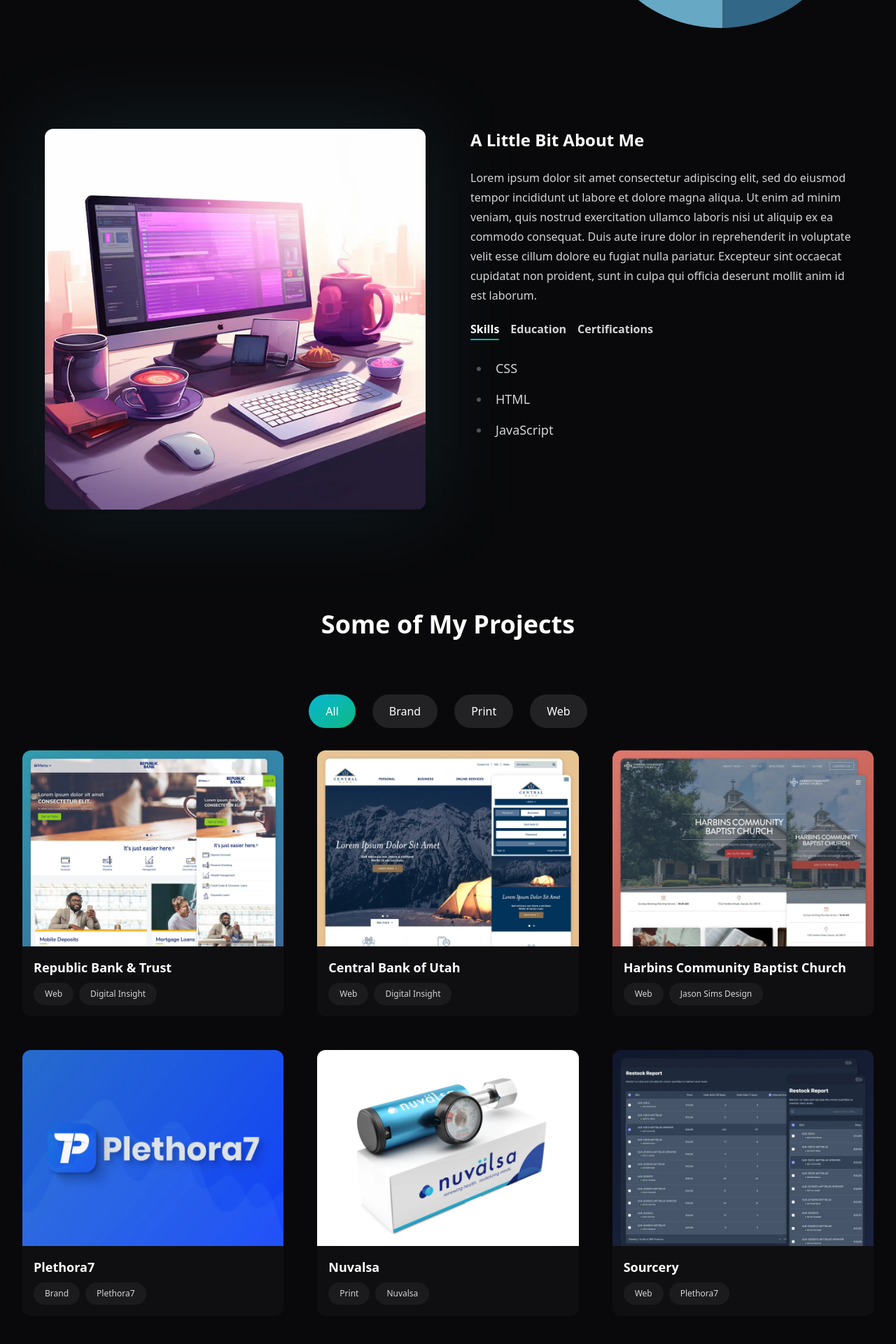
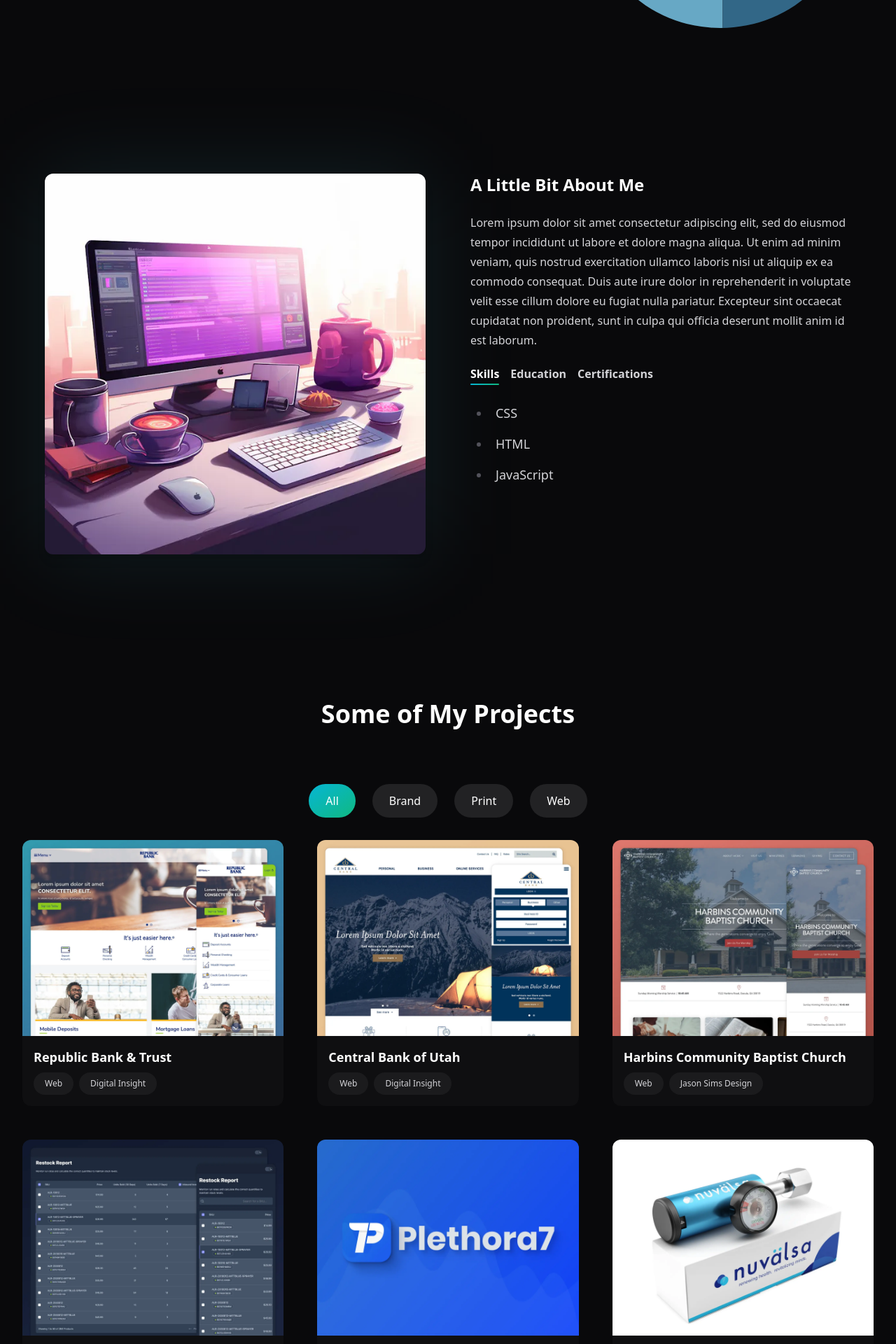
Before and after one commit to JasonMSims/jasonsimsdesign, a Vue app: page / in a window 1280 px wide. Shown: the part 520-2440 px from the top of the page at 70% size. Built offline with nearby package versions, Linux system fonts and the light colour scheme.

Commit message:
Minor style updates

```diff
--- a/src/components/AboutSection.vue
+++ b/src/components/AboutSection.vue
@@ -1,5 +1,8 @@
 <template>
-  <section class="mx-auto flex max-w-screen-2xl flex-col items-start gap-8 px-4 py-8 sm:py-16 md:grid md:grid-cols-2 xl:gap-16 xl:px-16">
+  <section
+    id="about"
+    class="mx-auto flex max-w-screen-2xl flex-col items-start gap-8 px-4 py-8 sm:pb-16 sm:pt-32 md:grid md:grid-cols-2 xl:gap-16 xl:px-16"
+  >
     <div class="relative">
       <img alt="" class="h-full w-full rounded-xl object-cover shadow-lg" src="/images/about-image.webp" />
       <div class="absolute inset-0 -z-10 bg-cyan-300/10 blur-3xl"></div>
--- a/src/components/HeroSection.vue
+++ b/src/components/HeroSection.vue
@@ -1,12 +1,7 @@
-<script setup lang="ts">
-import { ref } from 'vue'
-
-const name = ref('Jason')
-</script>
 <template>
   <div class="container mx-auto mt-24 px-12 py-4">
     <section class="lg:py-16">
-      <div class="grid grid-cols-1 sm:grid-cols-12">
+      <div class="grid sm:grid-cols-12">
         <div class="col-span-8 place-self-center justify-self-start text-center sm:text-left">
           <h1 class="relative mb-4 text-4xl font-black text-white sm:text-5xl lg:text-8xl lg:leading-normal">
             <span class="bg-gradient-to-r from-cyan-500 to-emerald-500 bg-clip-text text-transparent"> Hi, I'm </span>
@@ -22,9 +17,15 @@
           </div>
         </div>
         <div class="w-2xs h-2xs relative rounded-full bg-zinc-900 lg:h-96 lg:w-96">
-          <img alt="Jason Sims" class="relative h-full w-full transform rounded-full" src="@/assets/images/geometric.svg" />
+          <img alt="Jason Sims" class="relative h-full w-full transform rounded-full" src="@/assets/images/geometric.svg?url" />
         </div>
       </div>
     </section>
   </div>
 </template>
+
+<script setup lang="ts">
+import { ref } from 'vue'
+
+const name = ref('Jason')
+</script>
--- a/src/components/ProjectsSection.vue
+++ b/src/components/ProjectsSection.vue
@@ -1,5 +1,8 @@
 <template>
-  <section :class="['mx-auto max-w-screen-2xl px-4 py-8 sm:py-16 xl:px-8', 'prose prose-sm prose-zinc prose-invert mb-8 max-w-none md:mb-16']">
+  <section
+    id="projects"
+    :class="['mx-auto max-w-screen-2xl px-4 py-8 sm:pb-16 sm:pt-32 xl:px-8', 'prose prose-sm prose-zinc prose-invert mb-8 max-w-none md:mb-16']"
+  >
     <h2 class="mb-8 mt-4 text-center text-4xl font-bold md:mb-12">Some of My Projects</h2>
 
     <TabGroup @change="handleFilterChange">
@@ -94,6 +97,16 @@
   },
   {
     id: 4,
+    category: 'Web',
+    client: 'Plethora7',
+    description: 'Sourcery CMS for Plethora7',
+    gitUrl: 'https://github.com/JasonMSims/sourcery-dashboard',
+    imgUrl: '/images/sourcery.webp',
+    previewUrl: 'https://sourcery.plethora7.com',
+    title: 'Sourcery',
+  },
+  {
+    id: 5,
     category: 'Brand',
     client: 'Plethora7',
     description: 'Brand Identity for Plethora7',
@@ -103,7 +116,7 @@
     title: 'Plethora7',
   },
   {
-    id: 5,
+    id: 6,
     category: 'Print',
     client: 'Nuvalsa',
     description: 'Packaging Design for Nuvalsa',
@@ -111,16 +124,6 @@
     imgUrl: '/images/nuvalsa.webp',
     previewUrl: 'https://nuvalsa.com',
     title: 'Nuvalsa',
-  },
-  {
-    id: 6,
-    category: 'Web',
-    client: 'Plethora7',
-    description: 'Sourcery CMS for Plethora7',
-    gitUrl: 'https://github.com/JasonMSims/sourcery-dashboard',
-    imgUrl: '/images/sourcery.webp',
-    previewUrl: 'https://sourcery.plethora7.com',
-    title: 'Sourcery',
   },
 ])
 
```
